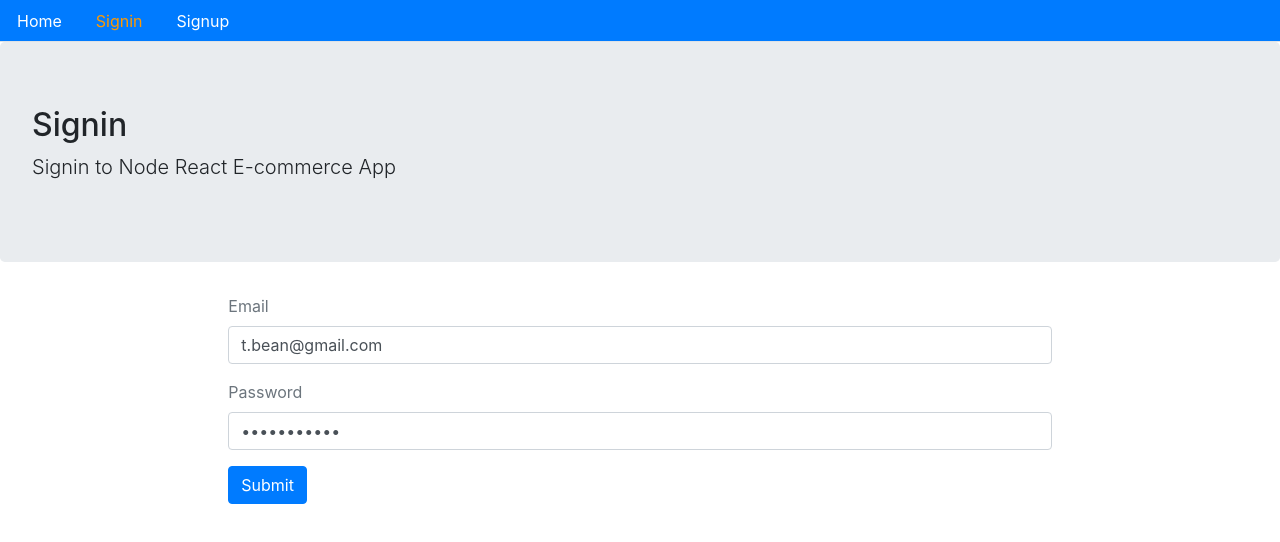
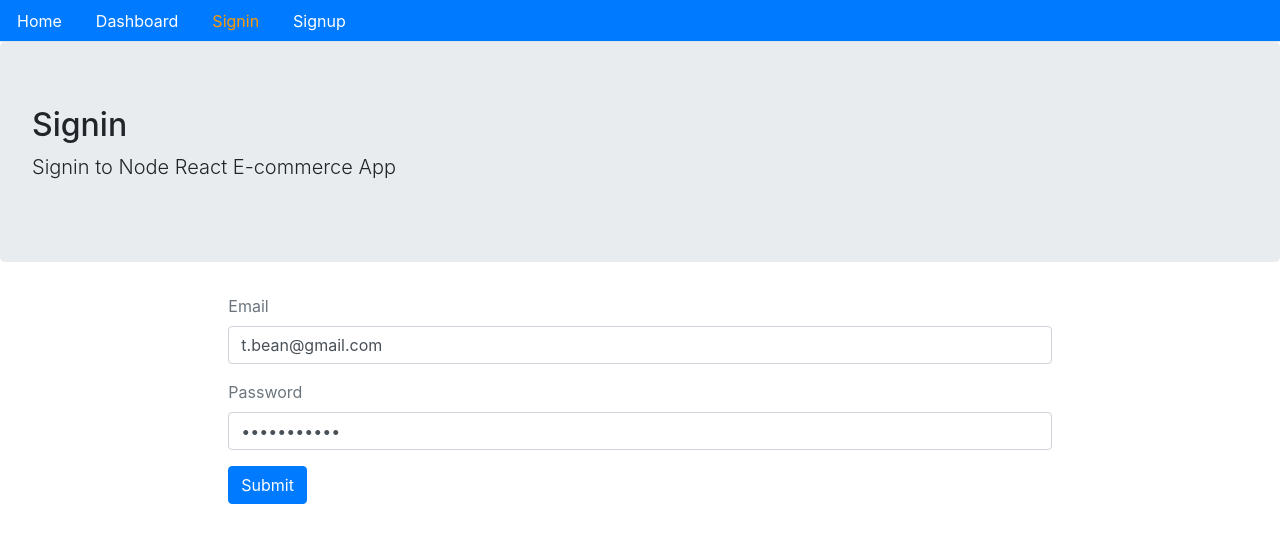
Before and after one commit to svanardenne/mern-stack-ecommerce-app-front, a React (Create React App) app: page /signin in a window 1280 px wide. Shown: the top 542 px of the page. Built offline with nearby package versions, Linux system fonts and the light colour scheme.

Commit message:
Added PrivateRoute component to auth folder and tied it to the UserDashboard Component through routing in main app file

```diff
--- a/src/Routes.js
+++ b/src/Routes.js
@@ -3,6 +3,8 @@ import { BrowserRouter, Switch, Route } from "react-router-dom";
 import Signup from "./user/Signup";
 import Signin from "./user/Signin";
 import Home from "./core/Home";
+import PrivateRoute from "./auth/PrivateRoute";
+import Dashboard from "./user/UserDashboard";
 
 const Routes = () => {
   return (
@@ -11,6 +13,7 @@ const Routes = () => {
         <Route exact path="/" component={Home} />
         <Route exact path="/signup" component={Signup} />
         <Route exact path="/signin" component={Signin} />
+        <PrivateRoute exact path="/dashboard" component={Dashboard} />
       </Switch>
     </BrowserRouter>
   );
--- /dev/null
+++ b/src/auth/PrivateRoute.js
@@ -0,0 +1,20 @@
+import React, { Component } from "react";
+import { Route, Redirect } from "react-router-dom";
+import { isAuthenticated } from "./index";
+
+const PrivateRoute = ({ component: Component }, ...rest) => (
+  <Route
+    {...rest}
+    render={(props) =>
+      isAuthenticated() ? (
+        <Component {...props} />
+      ) : (
+        <Redirect
+          to={{ pathname: "/signin", state: { from: props.location } }}
+        />
+      )
+    }
+  />
+);
+
+export default PrivateRoute;
--- a/src/core/Menu.js
+++ b/src/core/Menu.js
@@ -18,6 +18,17 @@ const Menu = ({ history }) => (
           Home
         </Link>
       </li>
+
+      <li className="nav-item">
+        <Link
+          className="nav-link"
+          style={isActive(history, "/dashboard")}
+          to="/dashboard"
+        >
+          Dashboard
+        </Link>
+      </li>
+
       {!isAuthenticated() && (
         <React.Fragment>
           <li className="nav-item">
@@ -29,6 +40,7 @@ const Menu = ({ history }) => (
               Signin
             </Link>
           </li>
+
           <li className="nav-item">
             <Link
               className="nav-link"
--- /dev/null
+++ b/src/user/UserDashboard.js
@@ -0,0 +1,11 @@
+import React from "react";
+import Layout from "../core/Layout";
+const Dashboard = () => {
+  return (
+    <Layout title="Dashboard" description="User Dashboard">
+      ...
+    </Layout>
+  );
+};
+
+export default Dashboard;
```
